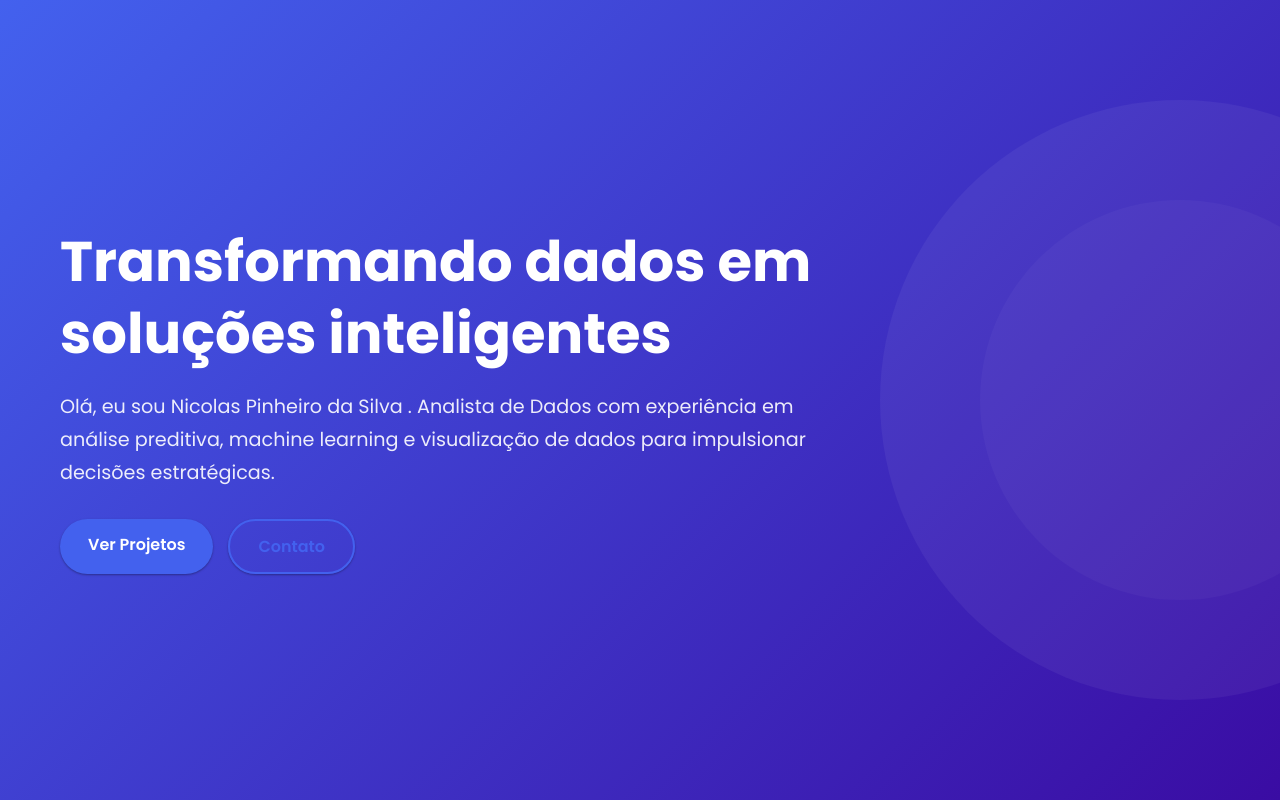
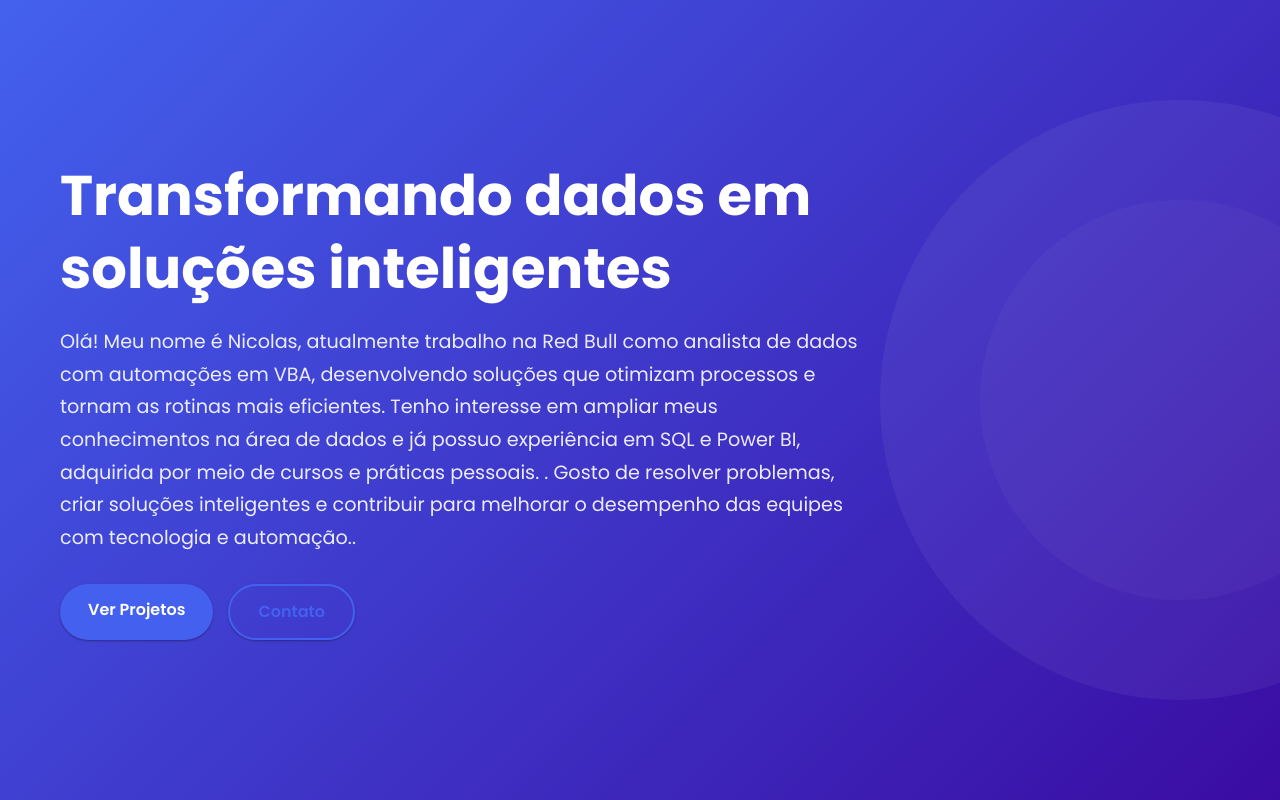
Before and after one commit to nicolaspsilva6/Portifolio, a plain HTML site: page index.html in a window 1280 px wide. Shown: the top 800 px of the page. Drawn offline with Linux system fonts and the light colour scheme.

```diff
--- a/index.html
+++ b/index.html
@@ -505,7 +505,8 @@
         <div class="container">
             <div class="header-content">
                 <h1>Transformando dados em soluções inteligentes</h1>
-                <p>Olá, eu sou Nicolas Pinheiro da Silva . Analista de Dados  com experiência em análise preditiva, machine learning e visualização de dados para impulsionar decisões estratégicas.</p>
+                <p>Olá! Meu nome é Nicolas, atualmente trabalho na Red Bull como analista de dados com automações em VBA, desenvolvendo soluções que otimizam processos e tornam as rotinas mais eficientes. Tenho interesse em ampliar meus conhecimentos na área de dados e já possuo experiência em SQL e Power BI, adquirida por meio de cursos e práticas pessoais.
+                . Gosto de resolver problemas, criar soluções inteligentes e contribuir para melhorar o desempenho das equipes com tecnologia e automação..</p>
                 <div class="header-btns">
                     <a href="#projects" class="btn btn-primary">Ver Projetos</a>
                     <a href="#contact" class="btn btn-outline">Contato</a>
```
